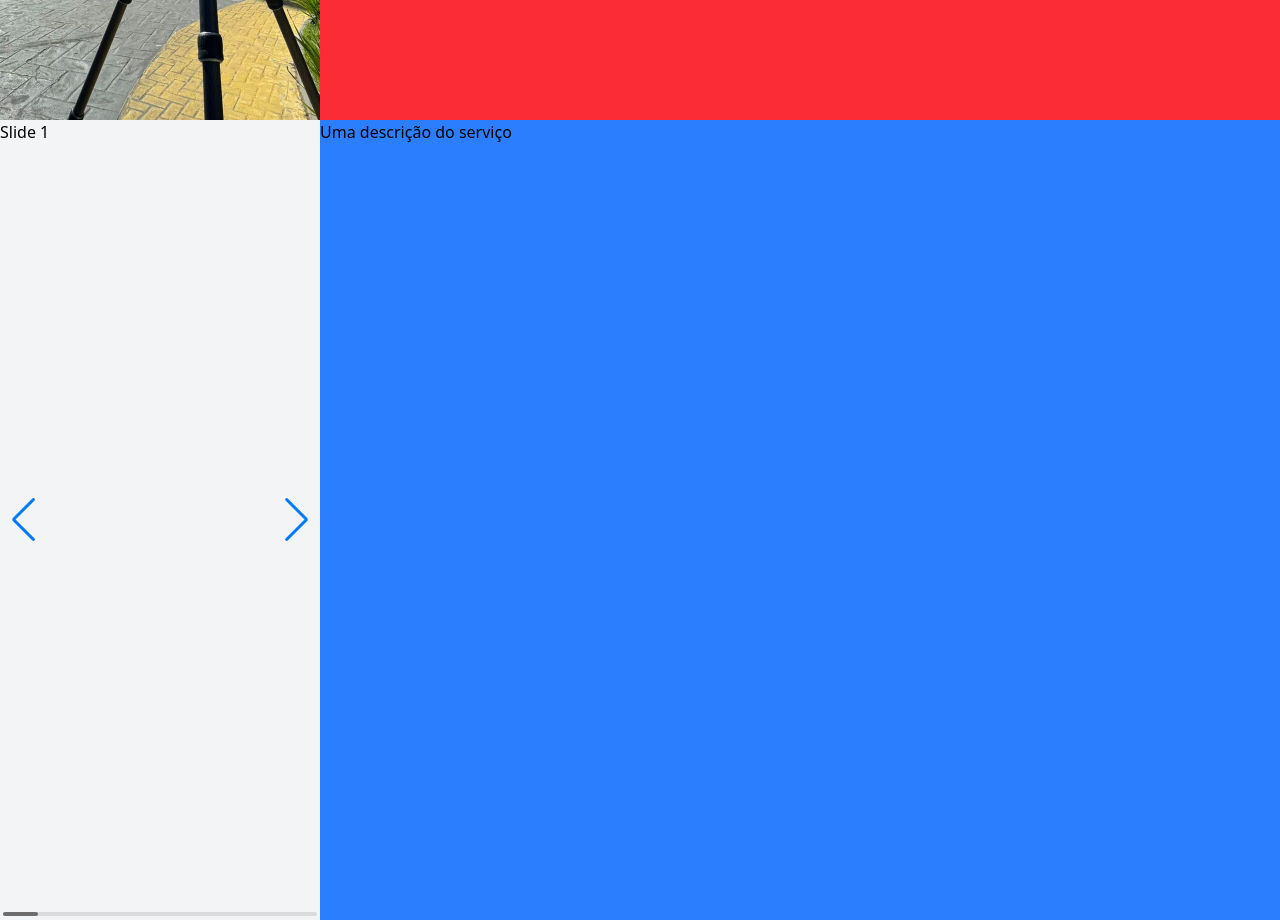
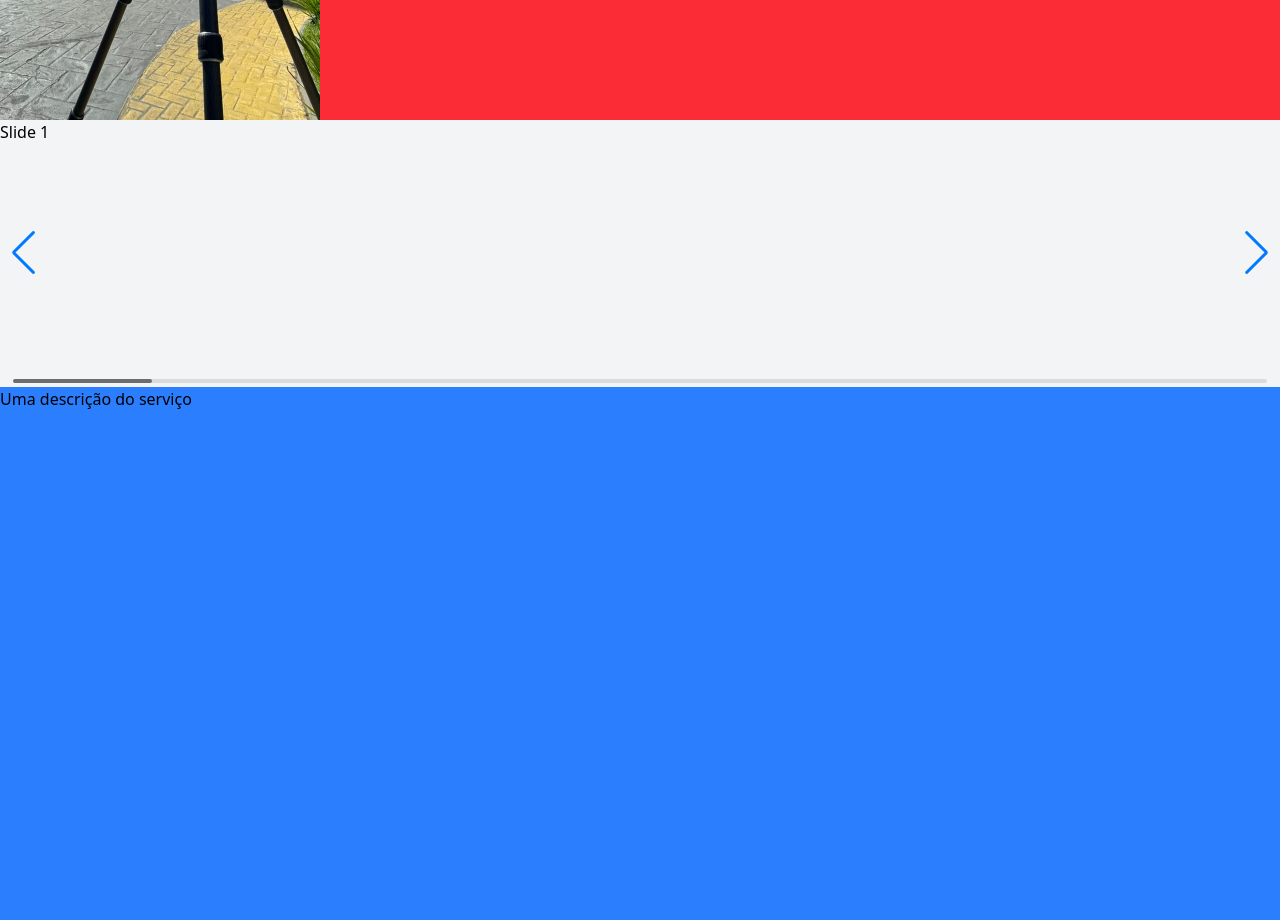
Before and after one commit to mingoranze/portfolio_cassu, a plain HTML site: page index.html in a window 1280 px wide. Shown: the part 1480-2400 px from the top of the page. Drawn offline with nearby package versions, Linux system fonts and the light colour scheme.

Commit message:
corrigido a responsividade do slider para telas maiores

```diff
--- a/index.html
+++ b/index.html
@@ -45,13 +45,10 @@
     </section>
 
     <section class="bg-gray-100 h-screen overflow-hidden">
-      <div class="container mx-auto flex flex-col justify-between h-full md:flex md:flex-row">
-        <div class="h-[30%] shadow-2xl md:h-full md:w-[25%]">
-           <!-- Slider main container -->
+      <div class="container mx-auto flex flex-col justify-between h-full">
+        <div class="w-full h-[25%] md:h-[50%]">
           <div class="swiper h-full">
-                <!-- Additional required wrapper -->
             <div class="swiper-wrapper">
-                  <!-- Slides -->
               <div class="swiper-slide">Slide 1</div>
               <div class="swiper-slide">Slide 2</div>
               <div class="swiper-slide">Slide 3</div>
@@ -67,8 +64,9 @@
             <div class="swiper-scrollbar"></div>
           </div>
          </div>
-            <div class="bg-blue-500 h-full md:w-[75%]">
+         <div class="bg-blue-500 h-full">
            Uma descrição do serviço
+         </div>
         </div>
     </section>
 
```
Lines whose indentation alone changed are shown as unchanged.
